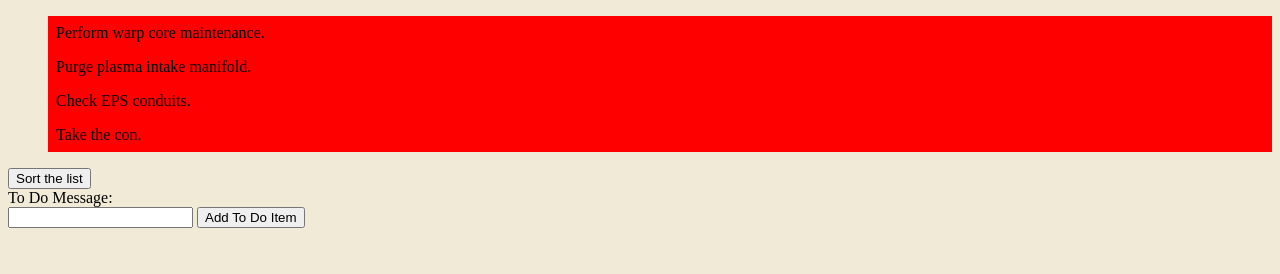
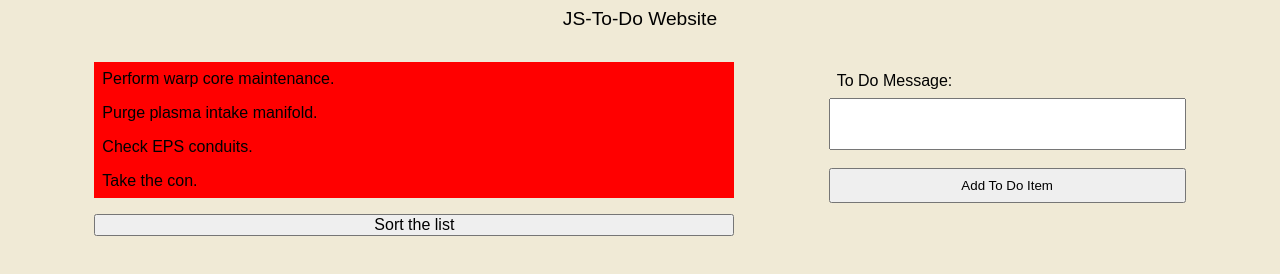
Before and after one commit to AlexLandherr/JS-To-Do-Website, a website built with Parcel: page index.html in a window 1280 px wide. Built offline with nearby package versions, Linux system fonts and the light colour scheme.

Commit message:
Added flexbox styling in main.scss.

```diff
--- a/index.html
+++ b/index.html
@@ -10,16 +10,21 @@
     <title>JS-To-Do Website</title>
 </head>
     <body class="container">
-        <div class="to-do-container">
-            <ul id="to-do-list"></ul>
-            <button type="button" id="sort-btn">Sort the list</button>
-        </div>
-        <div class="form-container">
-            <form id="to-do-form">
-                <label for="to-do-msg">To Do Message:</label><br>
-                <input type="text" id="to-do-msg" name="to-do-msg">
-                <button type="button" id="add-to-do">Add To Do Item</button>
-            </form>
+        <header class="site-logo">
+            <div class="logo">JS-To-Do Website</div>
+        </header>
+        <div class="main-section">
+            <div class="to-do-container">
+                <ul class="to-do-list" id="to-do-list"></ul>
+                <button class="sort-btn" type="button" id="sort-btn">Sort the list</button>
+            </div>
+            <div class="form-container">
+                <form class="to-do-form" id="to-do-form">
+                    <label class="to-do-label" for="to-do-msg">To Do Message:</label>
+                    <input class="to-do-input" type="text" id="to-do-msg" name="to-do-msg" size="40"><br>
+                    <button class="add-to-do" type="button" id="add-to-do">Add To Do Item</button>
+                </form>
+            </div>
         </div>
     </body>
 </html>
--- a/src/scss/main.scss
+++ b/src/scss/main.scss
@@ -1,8 +1,91 @@
+//Nulling out any browser presets.
+:root {
+    * {
+        margin: 0;
+        padding: 0;
+    }
+
+    *,
+    *::before,
+    *::after {
+        box-sizing: inherit;
+    }
+
+    html {
+        box-sizing: border-box;
+        font-size: 62.5%; /*1rem = 10px, 10px/16px = 62.5%*/
+    }
+}
+
+//Styling section.
 .container {
+    display: flex;
+    flex-direction: column;
+    justify-content: space-around;
     background-color: #F0EAD6;
+
+    .site-logo {
+        display: flex;
+        justify-content: center;
+        font-size: larger;
+        padding-top: 0.5rem;
+        font-family: Arial, Helvetica, sans-serif;
+    }
+
+    .main-section {
+        display: flex;
+        flex-direction: row;
+        justify-content: space-evenly;
+
+        .to-do-container {
+            display: flex;
+            flex-direction: column;
+            justify-content: space-evenly;
+            width: 50%;
+            padding-top: 2rem;
+
+            .to-do-list {
+                display: flex;
+                flex-direction: column;
+                padding-bottom: 1rem;
+                font-family: Arial, Helvetica, sans-serif;
+            }
+
+            .sort-btn {
+                font-size: medium;
+            }
+        }
+
+        .form-container {
+            display: flex;
+            flex-direction: column;
+            justify-content: space-evenly;
+
+            .to-do-form {
+                display: flex;
+                flex-direction: column;
+                justify-content: space-between;
+
+                .to-do-label {
+                    padding: 0.5rem;
+                    font-family: Arial, Helvetica, sans-serif;
+                }
+
+                .to-do-input {
+                    padding-left: 0.5rem;
+                    padding-right: 0.5rem;
+                    line-height: 3rem;
+                }
+
+                .add-to-do {
+                    padding: 0.5rem;
+                }
+            }
+    }
 
     li {
         list-style-type: none;
         padding: 0.5rem;
     }
+    }
 }
```
